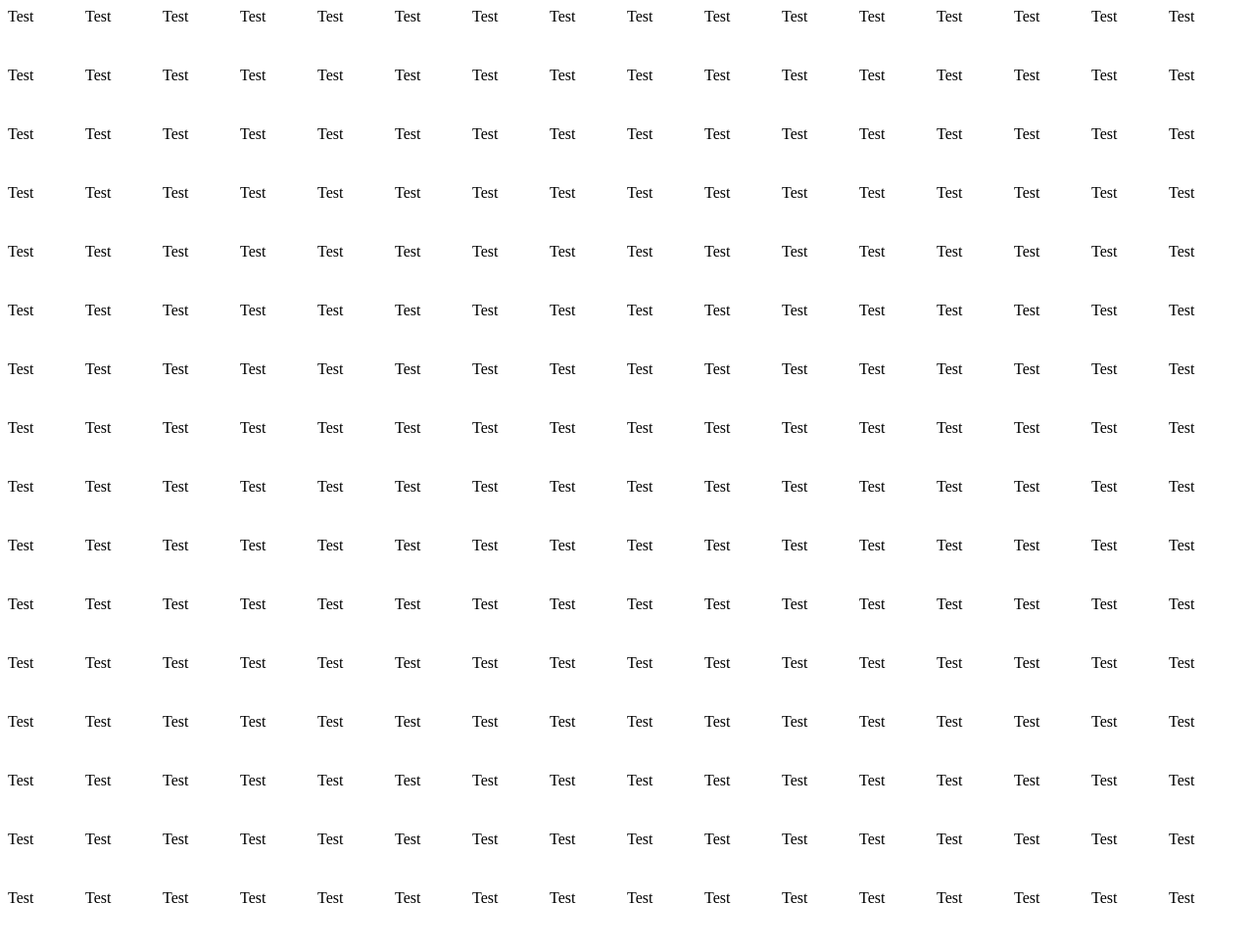
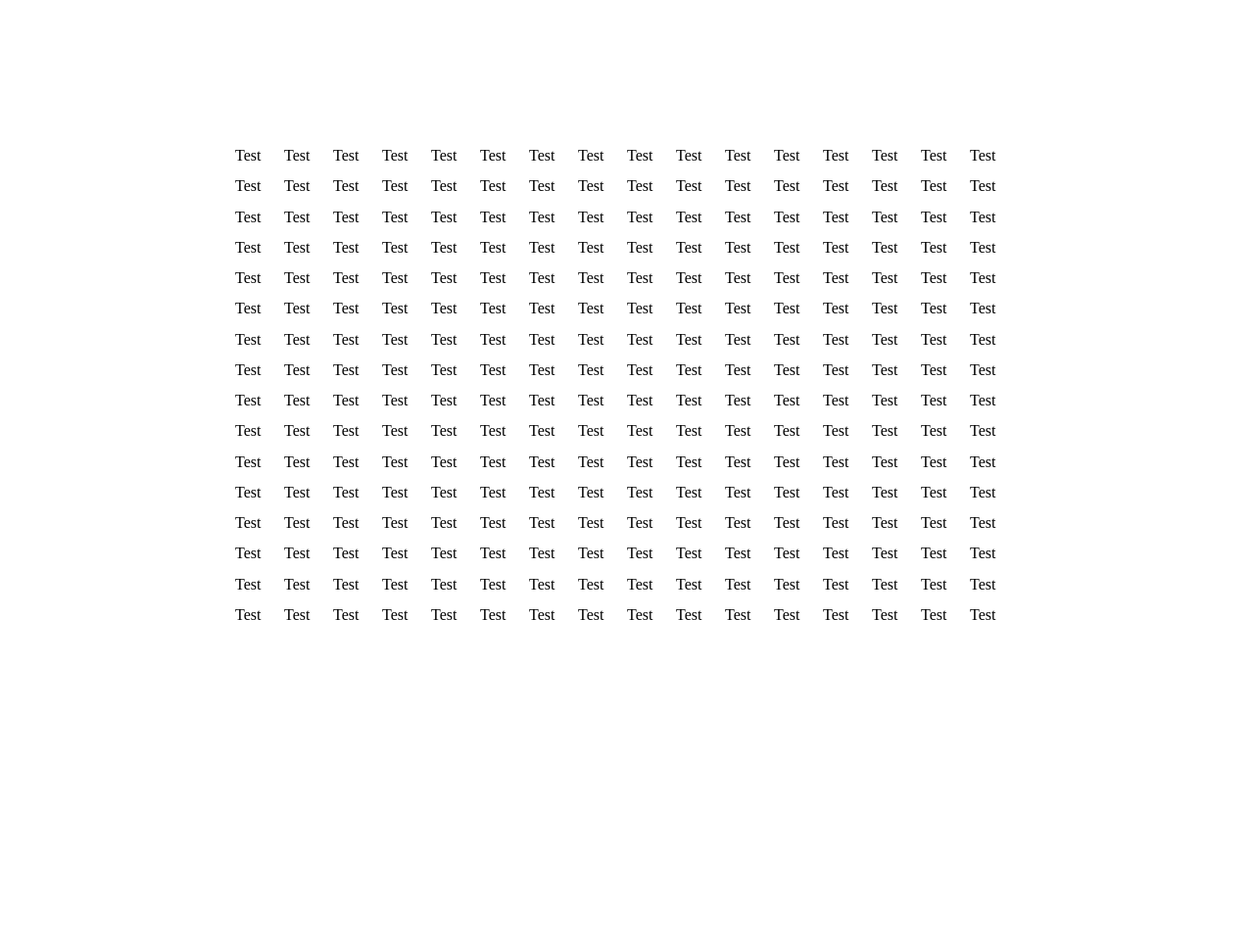
Before and after one commit to BESteffen82/etch-a-sketch, a plain HTML site: page index.html in a window 1280 px wide. Shown: the whole page at 98% size. After the commit the page ends 800 px from the top, so only its background shows below. Drawn offline with Linux system fonts and the light colour scheme.

Commit message:
Add flex to CSS

```diff
--- a/styles.css
+++ b/styles.css
@@ -2,9 +2,16 @@
     display: grid;
     grid-template-columns: repeat(16, 1fr);
     grid-template-rows: repeat(16, 1fr);
+    height: 500px;
+    width: 800px;
+
+
 }
 
-.square {
-    height: 60px;
-    width: 60px;
+body {
+    display: flex;
+    justify-content: center;
+    height: 100vh;
+    margin: 0;
+    align-items: center;
 }
```
